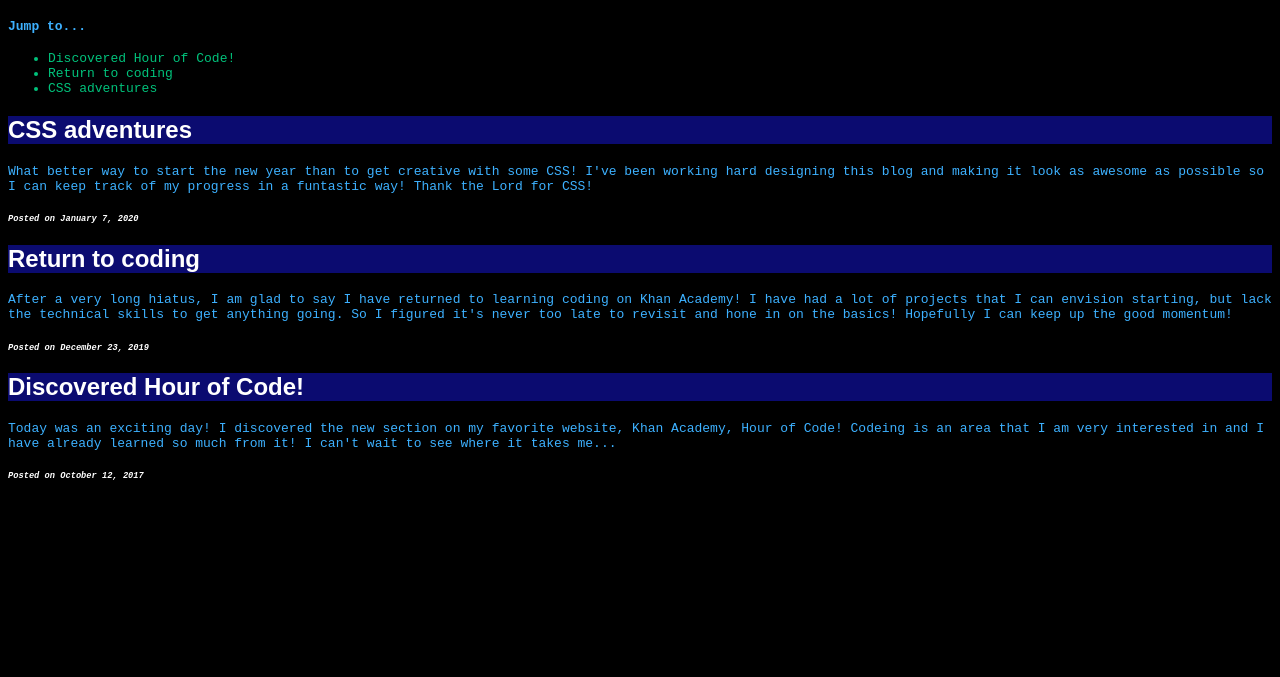
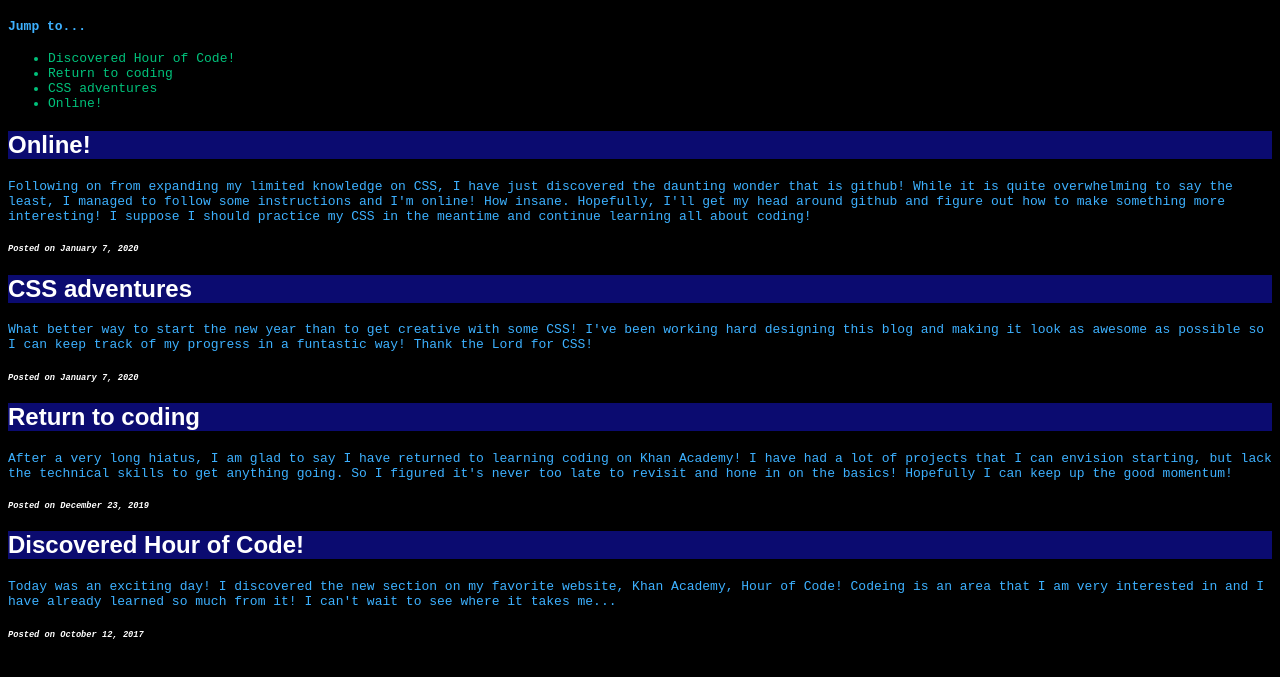
Before and after one commit to ben-pas/ben-pas.github.io, a plain HTML site: page index.html in a window 1280 px wide. Shown: the part 61-738 px from the top of the page. Drawn offline with Linux system fonts and the light colour scheme.

Commit message:
Online!
Added blog post online

```diff
--- a/index.html
+++ b/index.html
@@ -40,8 +40,15 @@
         <ul>
             <li><a href="#discovered-hour-of-code">Discovered Hour of Code!</a></li>
             <li><a href="#return-to-coding">Return to coding</a></li>
-            <li class="a1"><a href="#css-adventures">CSS adventures</a></li>
+            <li><a href="#css-adventures">CSS adventures</a></li>
+            <li><a href="#online">Online!</a></li>
         </ul>
+
+        <h2 id="online">Online!</h2>
+
+        <p>Following on from expanding my limited knowledge on CSS, I have just discovered the daunting wonder that is github! While it is quite overwhelming to say the least, I managed to follow some instructions and I'm online! How insane. Hopefully, I'll get my head around github and figure out how to make something more interesting! I suppose I should practice my CSS in the meantime and continue learning all about coding!</p>
+
+        <h6>Posted on January 7, 2020</h6>
 
         <h2 id="css-adventures">CSS adventures</h2>
 
```
